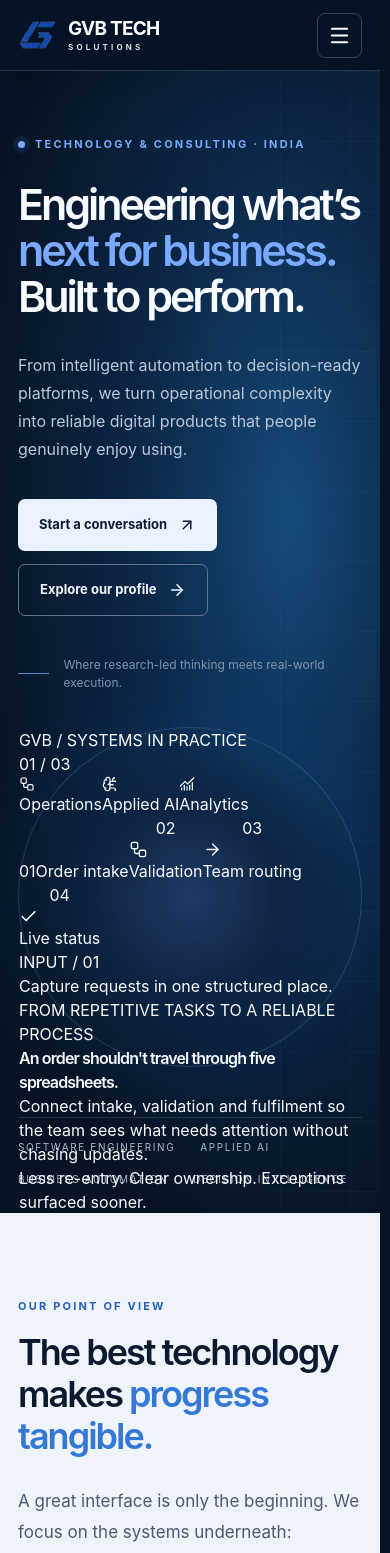
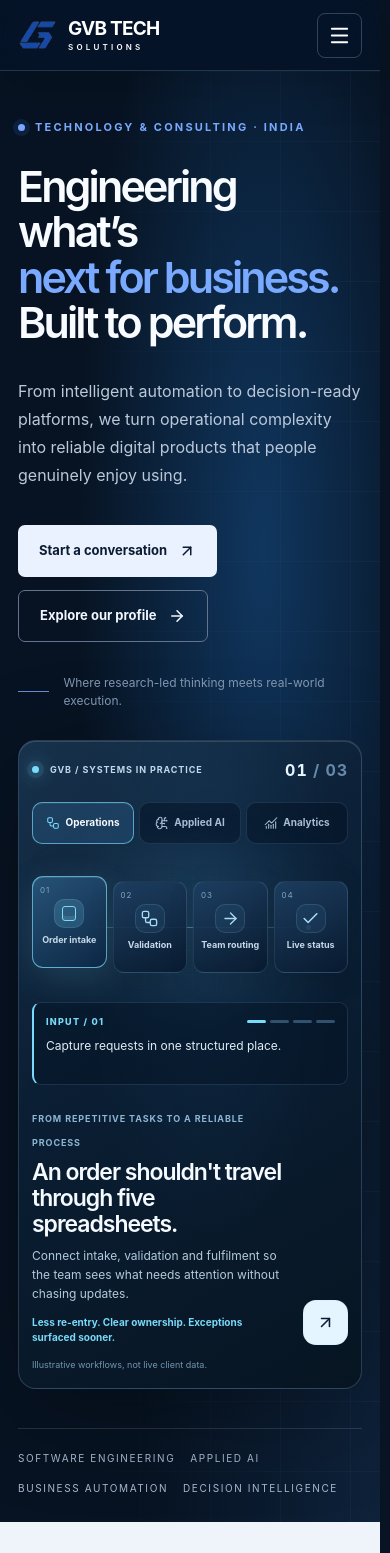
Before and after one commit to BalajiKoushik01/GVB_Tech_web, a Next.js app: page / in a window 390 px wide. Shown: the top 1553 px of the page. Built offline with nearby package versions, Linux system fonts and the light colour scheme.

Commit message:
style: replace cramped globe with refined interactive workflow visualization across breakpoints

```diff
--- a/src/app/premium.css
+++ b/src/app/premium.css
@@ -302,3 +302,58 @@ input,textarea,[contenteditable="true"]{cursor:text}
 @media(max-width:860px){.gvb-hero-visual .globe-shell{height:500px;min-height:0}.gvb-experience-copy{top:8%;right:4%;width:54%}.gvb-experience-visual{inset:0 20% 8% -22%}}
 @media(max-width:600px){.gvb-hero-visual .globe-shell{height:520px}.gvb-experience-visual{inset:-8% -4% 37% -4%;opacity:.84}.gvb-experience-copy{top:43%;left:5%;right:5%;width:auto;padding:15px}.gvb-experience-copy h2{font-size:21px}.gvb-experience-copy p{font-size:11px}.gvb-experience-index{margin-top:8px}.gvb-experience-outcome{margin-top:8px}.gvb-experience-cta{margin-top:10px}.gvb-experience-chooser{bottom:2%;gap:4px}.gvb-experience-choice{font-size:9px;padding:7px 8px}.gvb-experience-reset{top:3%;right:4%}}
 @media(prefers-reduced-motion:reduce){.gvb-experience-choice,.gvb-experience-cta,.gvb-experience-reset{transition:none!important}}
+
+/* Systems in Practice — editorial, interactive, genuinely useful. */
+.gvb-hero{background:radial-gradient(ellipse at 69% 33%,rgba(23,80,139,.58),transparent 50%),radial-gradient(ellipse at 100% 100%,rgba(29,65,110,.32),transparent 45%),#071322}
+.gvb-hero-grid{grid-template-columns:minmax(0,.91fr) minmax(0,1.09fr);gap:clamp(28px,3vw,55px);max-width:1460px;min-height:720px;padding-top:76px;padding-bottom:70px}
+.gvb-hero-copy{min-width:0}
+.gvb-hero h1{font-size:clamp(51px,5.2vw,78px);line-height:1.06;white-space:normal;letter-spacing:-.067em}
+.gvb-hero-visual{width:100%;height:auto;min-height:610px;min-width:0;border:0;border-radius:24px;background:transparent;box-shadow:none;backdrop-filter:none}
+.gvb-hero-visual .globe-shell{height:auto!important;min-height:610px!important;width:100%}
+.gvb-systems{--systems-accent:#79dafa;position:relative;width:100%;min-height:610px;padding:25px 27px 20px;isolation:isolate;overflow:hidden;border-radius:24px;border:1px solid rgba(175,209,242,.2);background:radial-gradient(ellipse at 56% 27%,rgba(39,106,166,.16),transparent 48%),linear-gradient(150deg,#102841 0%,#0a1d32 49%,#071522 100%);box-shadow:inset 0 1px rgba(255,255,255,.13),0 24px 100px rgba(0,0,0,.29)}
+.gvb-systems:before{content:"";position:absolute;inset:0;pointer-events:none;background:linear-gradient(135deg,rgba(150,211,255,.07),transparent 37%);opacity:.8}
+.gvb-systems-top,.gvb-systems-detail-heading{position:relative;display:flex;align-items:center;justify-content:space-between;gap:10px}
+.gvb-systems-identity{display:inline-flex;gap:11px;align-items:center;color:#c0d8ed;font-size:10px;font-weight:750;letter-spacing:.16em}
+.gvb-systems-live{width:7px;height:7px;border-radius:50%;background:var(--systems-accent);box-shadow:0 0 0 5px rgba(99,211,246,.11),0 0 18px var(--systems-accent);flex:none}
+.gvb-systems-count{font-size:16px;color:#e8f7ff;font-weight:750;font-variant-numeric:tabular-nums;letter-spacing:.06em}
+.gvb-systems-count span{color:#6689aa}
+.gvb-systems-tabs{position:relative;display:flex;align-items:center;gap:8px;margin-top:24px}
+.gvb-systems-tab{display:inline-flex;align-items:center;justify-content:center;gap:8px;min-height:42px;flex:1;padding:9px 11px;color:#a7bed3;background:rgba(4,19,37,.55);border:1px solid rgba(159,204,243,.13);border-radius:10px;font-size:12px;font-weight:650;transition:background-color .24s,border-color .24s,box-shadow .24s,color .24s}
+.gvb-systems-tab.active{color:#f5fbff;background:rgba(63,134,190,.22);border-color:color-mix(in srgb,var(--systems-accent) 65%,transparent);box-shadow:inset 0 1px rgba(255,255,255,.06)}
+.gvb-systems-tab:hover{color:#fff;border-color:rgba(135,211,254,.54)}
+.gvb-systems-tab.active svg{color:var(--systems-accent)}
+.gvb-systems-tab:focus-visible,.gvb-systems-node:focus-visible,.gvb-systems-link:focus-visible{outline:2px solid #b9ebff;outline-offset:3px}
+.gvb-systems-visual{height:187px;position:relative;margin:18px 0 0;display:grid;grid-template-columns:repeat(4,minmax(0,1fr));align-items:center;gap:12px}
+.gvb-systems-gridlines{position:absolute;inset:2px -8px 0;pointer-events:none;opacity:.46;background-image:linear-gradient(rgba(103,166,213,.075) 1px,transparent 1px),linear-gradient(90deg,rgba(103,166,213,.075) 1px,transparent 1px);background-size:24px 24px;mask-image:radial-gradient(ellipse,#000 25%,transparent 78%)}
+.gvb-systems-halo{position:absolute;width:360px;height:180px;left:50%;top:50%;transform:translate(-50%,-50%);pointer-events:none;border-radius:50%;background:radial-gradient(ellipse,color-mix(in srgb,var(--systems-accent) 15%,transparent),transparent 70%);filter:blur(24px)}
+.gvb-systems-flowline{position:absolute;top:50%;left:11%;right:11%;height:1px;background:linear-gradient(90deg,transparent,color-mix(in srgb,var(--systems-accent) 45%,transparent),color-mix(in srgb,var(--systems-accent) 45%,transparent),transparent);pointer-events:none}
+.gvb-systems-flowline span{position:absolute;left:0;top:-2px;width:5px;height:5px;background:var(--systems-accent);box-shadow:0 0 14px var(--systems-accent);border-radius:50%;animation:gvb-flow-progress 7s linear infinite}
+@keyframes gvb-flow-progress{to{left:100%}}
+.gvb-systems-node{position:relative;z-index:1;min-width:0;width:100%;height:106px;display:flex;flex-direction:column;align-items:center;justify-content:center;gap:8px;border:1px solid rgba(125,184,229,.17);background:linear-gradient(155deg,rgba(30,63,98,.88),rgba(9,26,47,.95));color:#c7d9ea;border-radius:16px;padding:13px 6px;box-shadow:0 6px 24px rgba(0,0,0,.18);transition:transform .25s cubic-bezier(.2,.8,.2,1),box-shadow .25s,border-color .25s,background-color .25s}
+.gvb-systems-node.active{border-color:color-mix(in srgb,var(--systems-accent) 70%,transparent);background:linear-gradient(145deg,rgba(40,85,122,.95),rgba(13,40,70,.94));box-shadow:0 12px 38px color-mix(in srgb,var(--systems-accent) 13%,transparent),inset 0 1px rgba(255,255,255,.11);transform:translateY(-5px)}
+.gvb-systems-node:hover{transform:translateY(-4px);border-color:var(--systems-accent)}
+.gvb-systems-node-number{position:absolute;top:10px;left:11px;font-size:9px;letter-spacing:.13em;color:#82a5c2}
+.gvb-systems-node-symbol{width:36px;height:36px;display:grid;place-items:center;border-radius:10px;background:rgba(82,151,194,.1);border:1px solid rgba(145,208,245,.15);color:#a8dbf5}
+.gvb-systems-node.active .gvb-systems-node-symbol{background:color-mix(in srgb,var(--systems-accent) 17%,transparent);color:var(--systems-accent)}
+.gvb-systems-input-symbol{display:block;width:14px;height:15px;border-radius:3px;border:1.7px solid currentColor;box-shadow:inset 0 -4px rgba(172,227,255,.14)}
+.gvb-systems-node-name{font-size:10px;font-weight:650;text-align:center;line-height:1.25}
+.gvb-systems-detail{position:relative;padding:13px 16px 14px;border:1px solid rgba(135,184,225,.16);border-left:2px solid var(--systems-accent);border-radius:9px;background:rgba(5,20,37,.48);min-height:89px;animation:gvb-detail-in .22s ease}
+@keyframes gvb-detail-in{from{opacity:.55;transform:translateY(5px)}to{opacity:1;transform:translateY(0)}}
+.gvb-systems-detail-tag{font-size:9px;letter-spacing:.14em;font-weight:800;color:var(--systems-accent)}
+.gvb-systems-detail-progress{display:flex;gap:4px}
+.gvb-systems-detail-progress span{width:19px;height:3px;border-radius:3px;background:#31516e}
+.gvb-systems-detail-progress span.filled{background:var(--systems-accent)}
+.gvb-systems-detail>p{margin-top:9px!important;font-size:12px;line-height:1.5;color:#e0ecf8}
+.gvb-systems-bottom{position:relative;display:grid;grid-template-columns:minmax(0,1fr) 45px;align-items:end;gap:15px;margin-top:24px}
+.gvb-systems-bottom-label{font-size:9px;letter-spacing:.1em;font-weight:750;color:#8bb6d4}
+.gvb-systems-bottom h2{font-size:clamp(20px,2.2vw,31px);line-height:1.14;letter-spacing:-.045em;margin-top:7px;color:#f5faff}
+.gvb-systems-bottom p{font-size:12px;line-height:1.55;color:#b2cadc;margin-top:10px!important}
+.gvb-systems-benefit{display:block;margin-top:12px;font-size:10px;font-weight:730;color:var(--systems-accent)}
+.gvb-systems-link{width:45px;height:45px;display:grid;place-items:center;justify-self:end;border-radius:13px;border:1px solid rgba(201,235,255,.4);color:#081e34;background:#e5f5ff;text-decoration:none;transition:transform .2s,box-shadow .2s}
+.gvb-systems-link:hover{transform:translateY(-4px);box-shadow:0 10px 25px rgba(48,158,224,.25)}
+.gvb-systems-disclaimer{position:relative;font-size:9px;color:#7295b0;margin-top:15px!important}
+.gvb-hero-bottom{max-width:1460px}
+@media(max-width:1160px){.gvb-hero-grid{grid-template-columns:1fr 1.12fr;gap:24px}.gvb-hero h1{font-size:clamp(47px,5vw,67px)}.gvb-systems{padding:21px 18px}.gvb-systems-tabs{gap:5px}.gvb-systems-tab{font-size:11px}}
+@media(max-width:950px){.gvb-hero-grid{grid-template-columns:1fr;gap:38px;min-height:0;padding:75px 0 50px}.gvb-hero-copy{max-width:700px}.gvb-hero h1{font-size:clamp(51px,8vw,78px)}.gvb-hero-visual{max-width:760px;margin-inline:auto;min-height:0;height:auto}.gvb-hero-visual .globe-shell{min-height:0!important}.gvb-systems{min-height:610px}.gvb-hero-note{margin-top:32px}}
+@media(max-width:600px){.gvb-hero-grid{padding:48px 0 39px;gap:30px}.gvb-hero h1{font-size:clamp(43px,11vw,60px)}.gvb-hero-visual{width:100%;height:auto}.gvb-hero-visual .globe-shell{height:auto!important;min-height:0!important}.gvb-systems{min-height:0;padding:17px 13px 16px;border-radius:18px}.gvb-systems-identity{font-size:9px;letter-spacing:.1em}.gvb-systems-tabs{margin-top:20px}.gvb-systems-tab{font-size:10px;gap:5px;padding:9px 4px}.gvb-systems-tab svg{height:14px;width:14px}.gvb-systems-visual{gap:6px;height:150px;margin-top:8px}.gvb-systems-node{height:92px;border-radius:11px;padding:12px 3px;gap:6px}.gvb-systems-node-number{font-size:8px;top:7px;left:7px}.gvb-systems-node-symbol{width:30px;height:29px}.gvb-systems-node-name{font-size:9px}.gvb-systems-detail{min-height:83px;padding:12px}.gvb-systems-bottom{margin-top:19px}.gvb-systems-bottom h2{font-size:23px}.gvb-systems-bottom p{font-size:12px}.gvb-systems-disclaimer{margin-top:13px!important}.gvb-hero-bottom{flex-wrap:wrap;gap:15px}}
+@media(prefers-reduced-motion:reduce){.gvb-systems-flowline span,.gvb-systems-detail{animation:none!important}.gvb-systems-tab,.gvb-systems-node,.gvb-systems-link{transition:none!important}}
```
